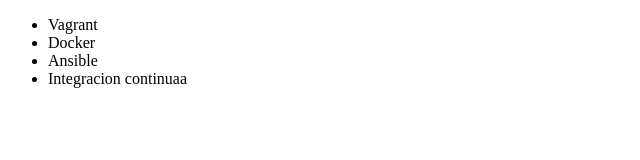
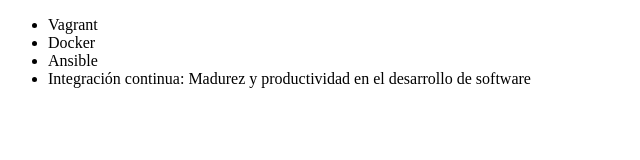
Before and after one commit to felipehigueras17/alura-git, a plain HTML site: page index.html in a window 1280 px wide. Shown: the whole page, without its empty margins (0-640 px from the left). Drawn offline with Linux system fonts and the light colour scheme.

Commit message:
renombrando curso de integracion continua

```diff
--- a/index.html
+++ b/index.html
@@ -9,7 +9,7 @@
          <li> Vagrant </li>
          <li> Docker </li>
          <li> Ansible </li>
-         <li> Integracion continuaa </li>
+         <li> Integración continua: Madurez y productividad en el desarrollo de software </li>
      </ul>
 </body>
 </html>
```
